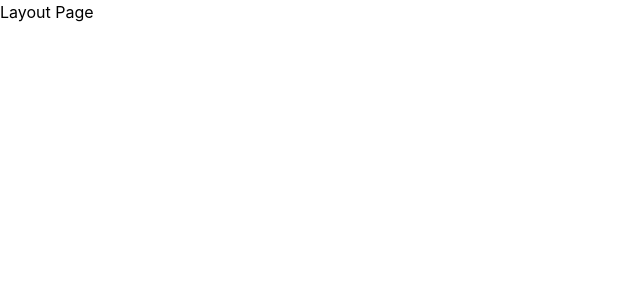
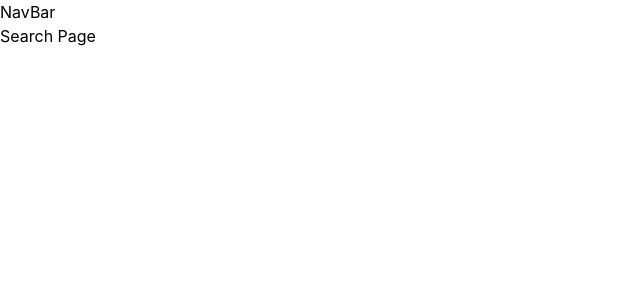
Before and after one commit to Zolender/MovieApp, a React (Vite) app: page /search in a window 1280 px wide. Both pictures are taken after typing "Sample", "Sample123" into the empty fields and a click on the button "Login". Shown: the top 300 px of the page, without its empty margins (0-640 px from the left). Built offline with nearby package versions, Linux system fonts and the light colour scheme.

Commit message:
feat: implement Layout component with NavBar and Outlet for routing

```diff
--- a/src/components/Layout.tsx
+++ b/src/components/Layout.tsx
@@ -1,6 +1,14 @@
+import { Outlet } from "react-router-dom";
+import NavBar from "./NavBar";
+
 const Layout = () => {
     return (
-        <>Layout Page</>
+        <>
+            <NavBar/>
+            <main className="">
+                <Outlet/>
+            </main>
+        </>
     );
 }
 
--- a/src/components/NavBar.tsx
+++ b/src/components/NavBar.tsx
@@ -0,0 +1,7 @@
+const NavBar = () => {
+    return (
+        <>NavBar</>
+    );
+}
+
+export default NavBar;
```
